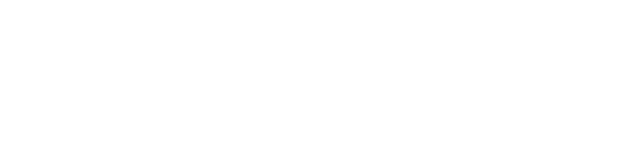
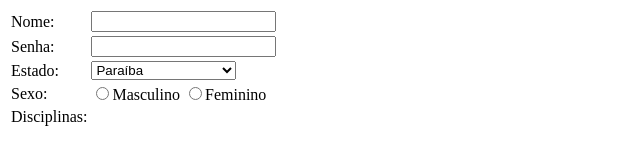
Before and after one commit to moysesmessias/programacaoweb, a plain HTML site: page MeuFormulario/index.html in a window 1280 px wide. Shown: the whole page, without its empty margins (0-640 px from the left). Drawn offline with Linux system fonts and the light colour scheme.

Commit message:
Atualiação

```diff
--- a/MeuFormulario/index.html
+++ b/MeuFormulario/index.html
@@ -2,15 +2,64 @@
 <html>
 
     <head>
-
+        <title>Formulário</title>
+        <meta charset="utf-8"/>
 
 
 
     </head>
     <body>
+        <form method="post" action="formulario.php"/>
+        <table class="tabela"/>
+        <tr>
+            <td>
+            <label for="nome">Nome:</label>
+            </td>
+            <td>
+            <input type="text" name= "nome"/>
+            </td>
+        </tr>
+        <tr>
+            <td>
+            <label for="senha">Senha:</label>
+            </td>
+            <td>
+            <input type="password" name= "senha"/>
+            </td>
+        </tr>
+        <tr>
+            <td>
+            <label for="estado">Estado:</label>
+            </td>
+            <td>
+            <select name="estado">
 
+                <option value="PB">Paraíba</option>
+                <option value="PE">Pernambuco</option>
+                <option value="RN">Rio Grande do Norte</option>
+                <option value="PB">Paraíba</option>
+            </select>
+            </td>
+        </tr>
+        <tr>
+            <td>
+            <label for="sexo">Sexo:</label>
+            </td>
+            <td>
+            <input type="radio" name="Masculino" value="Masc">Masculino
+            <input type="radio" name="Feminino" value="Femi">Feminino
 
+            </td>
 
+        </tr>
+        <tr>
+            <td>
+            <label for="disciplinas">Disciplinas:</label>
+            </td>
+            <td>
 
+            </td>
+
+        </tr>
     </body>
 </html>
```
